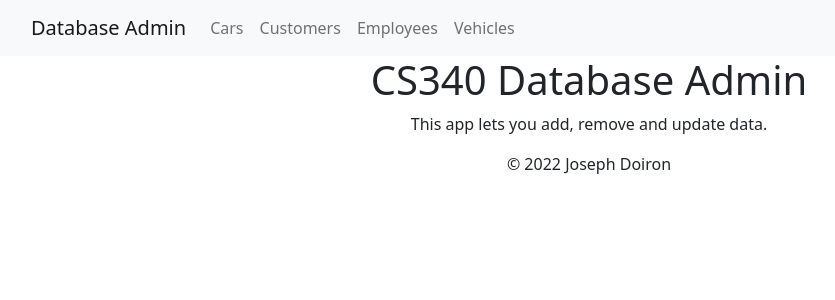
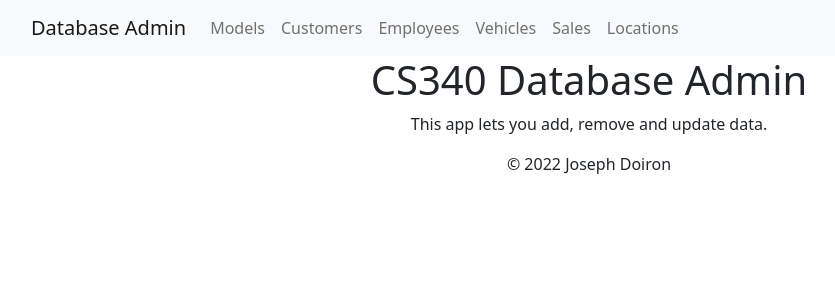
Before and after one commit to jdoiro3/cs340-course-project, a React (Create React App) app in the folder app/: page / in a window 1280 px wide. Shown: the top 300 px of the page, without its empty margins (51-886 px from the left). Built offline with nearby package versions, Linux system fonts and the light colour scheme.

Commit message:
added other entities to app

```diff
--- a/app/package.json
+++ b/app/package.json
@@ -1,5 +1,5 @@
 {
-  "name": "exercise-app",
+  "name": "database-admin-app",
   "version": "0.1.0",
   "private": true,
   "proxy": "http://localhost:3000",
--- a/app/src/App.js
+++ b/app/src/App.js
@@ -13,10 +13,12 @@ function App() {
   const [recordToDelete, setRecordToDelete] = useState([])
 
   const entities = [
-    {name: "Cars", columns: ["model", "year", "name"]},
+    {name: "Models", columns: ["id", "manufacturer", "model", "model_year",	"generation",	"body_style_code"]},
     {name: "Customers", columns: ["id", "first_name",	"last_name", "street", "apartment",	"city",	"state", "zip", "telephone", "email", "created_date"]},
     {name: "Employees", columns: ["id",	"location_id", "type", "first_name", "last_name",	"work_telephone",	"work_email",	"hire_date", "termination_date"]},
-    {name: "Vehicles", columns: ["id",	"location_id", "model_id",	"vin",	"color",	"trim",	"mileage",	"is_used",	"date_acquired",	"price_paid",	"msrp"]}
+    {name: "Vehicles", columns: ["id",	"location_id", "model_id",	"vin",	"color",	"trim",	"mileage",	"is_used",	"date_acquired",	"price_paid",	"msrp"]},
+    {name: "Sales", columns: ["id", "employee_id", "vehicle_id", "location_id",	"date",	"purchase_price"]},
+    {name: "Locations", columns: ["id",	"code", "street",	"city",	"state", "zip", "telephone"]}
   ]
 
   return (
--- a/app/src/components/DatabaseTable.js
+++ b/app/src/components/DatabaseTable.js
@@ -38,7 +38,7 @@ function DatabaseTable({ onEdit, tableName, columns }) {
                     Actions
                 </Dropdown.Toggle>
                 <Dropdown.Menu>
-                    <Dropdown.Item href="/add-exercise">Add Exercise</Dropdown.Item>
+                    <Dropdown.Item href="/add-exercise">Add {tableName}</Dropdown.Item>
                     <Dropdown.Item onClick={() => deleteAll()}>Delete All</Dropdown.Item>
                 </Dropdown.Menu>
             </Dropdown>
```
